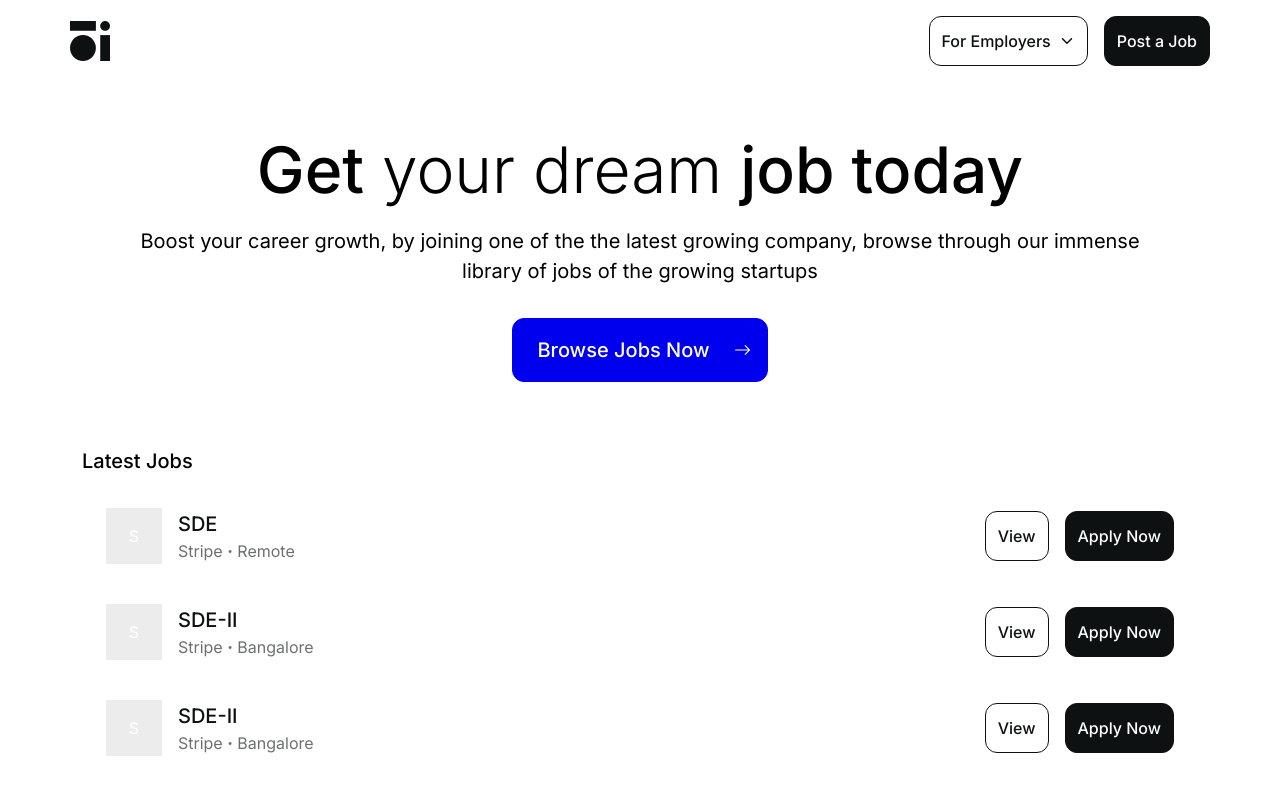
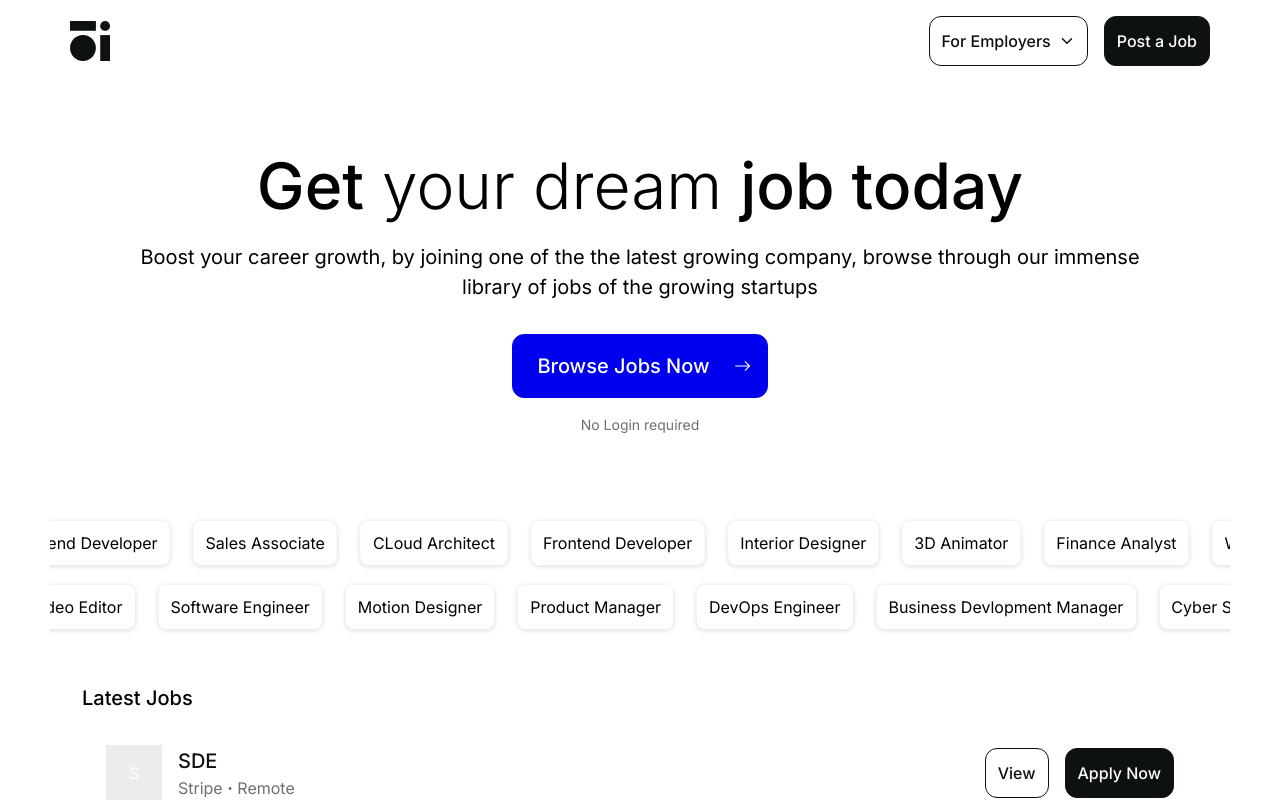
Before and after one commit to jobfinder456/Frontend, a Next.js app: page / in a window 1280 px wide. Shown: the top 800 px of the page. Built offline with nearby package versions, Linux system fonts and the light colour scheme.

Commit message:
slider added

```diff
--- a/src/app/page.js
+++ b/src/app/page.js
@@ -1,10 +1,10 @@
 import Navbar from "@/components/Navbar";
 import JobCard from "@/components/JobCard";
-import Link from 'next/link'
+import Link from "next/link";
 import { BsArrowRight } from "react-icons/bs";
+import Marquee from "@/components/Marquee";
 
 export default function Home() {
-
   const latestPosts = [
     {
       id: 56,
@@ -12,7 +12,7 @@ export default function Home() {
       company_name: "Stripe",
       remote: true,
       loc: "Bangalore",
-      logo_url: ''
+      logo_url: "",
     },
     {
       id: 58,
@@ -20,7 +20,7 @@ export default function Home() {
       company_name: "Stripe",
       remote: false,
       work_loc: "Bangalore",
-      logo_url: ''
+      logo_url: "",
     },
     {
       id: 58,
@@ -28,55 +28,59 @@ export default function Home() {
       company_name: "Stripe",
       remote: false,
       work_loc: "Bangalore",
-      logo_url: ''
-    }
-  ]
-
+      logo_url: "",
+    },
+  ];
 
   return (
-    <div className="max-w-[73.75rem] mx-auto flex flex-col items-center justify-center gap-[2rem]">
-
+    <div className="max-w-[73.75rem] mx-auto flex flex-col items-center justify-center gap-[2rem] overflow-x-hidden">
       <Navbar />
 
-      <div className="w-[100%] text-center flex flex-col items-center justify-center gap-[1rem] p-[1rem]">
+      <div className="w-[100%] text-center flex flex-col items-center justify-center gap-[1rem] p-[1rem] mt-[1rem]">
+        <h1 className="text-[2.5rem] md:text-[4rem] font-light leading-tight">
+          <span className="font-medium">Get</span> your dream{" "}
+          <span className="font-medium">job today</span>
+        </h1>
 
-        <h1 className="text-[2.5rem] md:text-[4rem] font-light leading-tight"><span className="font-medium">Get</span> your dream <span className="font-medium">job today</span></h1>
+        <h3 className="md:px-[4rem] text-[14px] md:text-[20px] ">
+          Boost your career growth, by joining one of the the latest growing
+          company, browse through our immense library of jobs of the growing
+          startups{" "}
+        </h3>
 
-        <h3 className="md:px-[4rem] text-[14px] md:text-[20px] ">Boost your career growth, by joining one of the the latest growing company, browse through our immense library of jobs of the growing startups </h3>
-
-        <div  className="w-[12rem] md:w-[16rem] browse-button ease-in-out flex items-center justify-center gap-[1rem] mt-[1rem] text-[16px] md:text-[20px] p-[12px] md:p-[16px] button-primary bg-accent-blue-1 border-accent-blue-1 active:w-[80%] focus:w-[80%]"
+        <div
+          className="w-[12rem] md:w-[16rem] browse-button ease-in-out flex items-center justify-center gap-[0.5rem] md:gap-[1rem] mt-[1rem] text-[16px] md:text-[20px] p-[12px] md:p-[16px] button-primary bg-accent-blue-1 border-accent-blue-1 active:w-[80%] focus:w-[80%]"
           style={{
-                transition: 'width 2s ease',
-              }}>
-
-          <Link href={'/search'} className="w-[100%]">Browse Jobs Now </Link>
+            transition: "width 2s ease",
+          }}
+        >
+          <Link href={"/search"} className="w-[100%]">
+            Browse Jobs Now{" "}
+          </Link>
 
           <BsArrowRight />
-
+        </div>
+        <p className="text-base-2 text-[14px]">No Login required</p>
       </div>
 
-
-      </div>
+      <Marquee></Marquee>
 
       <div className="w-[100%] max-w-[73.75rem] px-[0.5rem] md:px-[2rem] mx-auto flex flex-col items-start justify-start gap-[1rem] p-[1rem]">
-
         <h2 className="text-[20px] md:text-[20px] font-medium">Latest Jobs</h2>
 
         <div className="w-[100%] flex flex-col justify-center items-center gap-[0.5rem]">
-
           {latestPosts.map((job) => (
-          <JobCard  key={job.id}
+            <JobCard
+              key={job.id}
               id={job.id}
               jobTitle={job.job_title}
               companyName={job.company_name}
               isRemote={job.remote}
-                    loc={job.work_loc} />
+              loc={job.work_loc}
+            />
           ))}
-
         </div>
-
       </div>
-
     </div>
   );
 }
--- /dev/null
+++ b/src/components/Marquee.jsx
@@ -0,0 +1,79 @@
+import Link from "next/link";
+import React from "react";
+
+function Marquee() {
+
+  return (
+    <div className="flex flex-col gap-[0.1rem] md:gap-[0.5rem] mt-[2rem]">
+    <div class="w-[100%] relative flex overflow-x-hidden text-[14px] md:text-[16px]">
+      <div class="py-[16px] animate-marquee whitespace-nowrap">
+        <Link href={'/'} class="mx-2 md:mx-3 rounded-[8px] p-[12px] bg-white shadow-[0_1px_5px_1px_rgba(0,0,0,0.12)]">Data Scientist</Link>
+        <Link href={'/'} class="mx-2 md:mx-3 rounded-[8px] p-[12px] bg-white shadow-[0_1px_5px_1px_rgba(0,0,0,0.12)]">UX Engineer</Link>
+        <Link href={'/'} class="mx-2 md:mx-3 rounded-[8px] p-[12px] bg-white shadow-[0_1px_5px_1px_rgba(0,0,0,0.12)]">Digital Marketer</Link>
+        <Link href={'/'} class="mx-2 md:mx-3 rounded-[8px] p-[12px] bg-white shadow-[0_1px_5px_1px_rgba(0,0,0,0.12)]">UI/UX Designer</Link>
+        <Link href={'/'} class="mx-2 md:mx-3 rounded-[8px] p-[12px] bg-white shadow-[0_1px_5px_1px_rgba(0,0,0,0.12)]">Backend Developer</Link>
+        <Link href={'/'} class="mx-2 md:mx-3 rounded-[8px] p-[12px] bg-white shadow-[0_1px_5px_1px_rgba(0,0,0,0.12)]">Sales Associate</Link>
+        <Link href={'/'} class="mx-2 md:mx-3 rounded-[8px] p-[12px] bg-white shadow-[0_1px_5px_1px_rgba(0,0,0,0.12)]">CLoud Architect</Link>
+        <Link href={'/'} class="mx-2 md:mx-3 rounded-[8px] p-[12px] bg-white shadow-[0_1px_5px_1px_rgba(0,0,0,0.12)]">Frontend Developer</Link>
+        <Link href={'/'} class="mx-2 md:mx-3 rounded-[8px] p-[12px] bg-white shadow-[0_1px_5px_1px_rgba(0,0,0,0.12)]">Interior Designer</Link>
+        <Link href={'/'} class="mx-2 md:mx-3 rounded-[8px] p-[12px] bg-white shadow-[0_1px_5px_1px_rgba(0,0,0,0.12)]">3D Animator</Link>
+        <Link href={'/'} class="mx-2 md:mx-3 rounded-[8px] p-[12px] bg-white shadow-[0_1px_5px_1px_rgba(0,0,0,0.12)]">Finance Analyst</Link>
+        <Link href={'/'} class="mx-2 md:mx-3 rounded-[8px] p-[12px] bg-white shadow-[0_1px_5px_1px_rgba(0,0,0,0.12)]">Web3 Engineer</Link>
+
+      </div>
+
+      <div class="absolute top-0 py-[16px] animate-marquee2 whitespace-nowrap">
+      <Link href={'/'} class="mx-2 md:mx-3 rounded-[8px] p-[12px] bg-white shadow-[0_1px_5px_1px_rgba(0,0,0,0.12)]">Data Scientist</Link>
+        <Link href={'/'} class="mx-2 md:mx-3 rounded-[8px] p-[12px] bg-white shadow-[0_1px_5px_1px_rgba(0,0,0,0.12)]">UX Engineer</Link>
+        <Link href={'/'} class="mx-2 md:mx-3 rounded-[8px] p-[12px] bg-white shadow-[0_1px_5px_1px_rgba(0,0,0,0.12)]">Digital Marketer</Link>
+        <Link href={'/'} class="mx-2 md:mx-3 rounded-[8px] p-[12px] bg-white shadow-[0_1px_5px_1px_rgba(0,0,0,0.12)]">UI/UX Designer</Link>
+        <Link href={'/'} class="mx-2 md:mx-3 rounded-[8px] p-[12px] bg-white shadow-[0_1px_5px_1px_rgba(0,0,0,0.12)]">Backend Developer</Link>
+        <Link href={'/'} class="mx-2 md:mx-3 rounded-[8px] p-[12px] bg-white shadow-[0_1px_5px_1px_rgba(0,0,0,0.12)]">Sales Associate</Link>
+        <Link href={'/'} class="mx-2 md:mx-3 rounded-[8px] p-[12px] bg-white shadow-[0_1px_5px_1px_rgba(0,0,0,0.12)]">CLoud Architect</Link>
+        <Link href={'/'} class="mx-2 md:mx-3 rounded-[8px] p-[12px] bg-white shadow-[0_1px_5px_1px_rgba(0,0,0,0.12)]">Frontend Developer</Link>
+        <Link href={'/'} class="mx-2 md:mx-3 rounded-[8px] p-[12px] bg-white shadow-[0_1px_5px_1px_rgba(0,0,0,0.12)]">Interior Designer</Link>
+        <Link href={'/'} class="mx-2 md:mx-3 rounded-[8px] p-[12px] bg-white shadow-[0_1px_5px_1px_rgba(0,0,0,0.12)]">3D Animator</Link>
+        <Link href={'/'} class="mx-2 md:mx-3 rounded-[8px] p-[12px] bg-white shadow-[0_1px_5px_1px_rgba(0,0,0,0.12)]">Finance Analyst</Link>
+        <Link href={'/'} class="mx-2 md:mx-3 rounded-[8px] p-[12px] bg-white shadow-[0_1px_5px_1px_rgba(0,0,0,0.12)]">Web3 Engineer</Link>
+  </div>
+
+    </div>
+
+    <div class="w-[100%] relative flex overflow-x-hidden text-[14px] md:text-[16px]">
+      <div class="py-[16px] animate-marquee3 whitespace-nowrap">
+        <Link href={'/'} class="mx-2 md:mx-3 rounded-[8px] p-[12px] bg-white shadow-[0_1px_5px_1px_rgba(0,0,0,0.12)]">Customer Service Manager</Link>
+        <Link href={'/'} class="mx-2 md:mx-3 rounded-[8px] p-[12px] bg-white shadow-[0_1px_5px_1px_rgba(0,0,0,0.12)]">FullStack Engineer</Link>
+        <Link href={'/'} class="mx-2 md:mx-3 rounded-[8px] p-[12px] bg-white shadow-[0_1px_5px_1px_rgba(0,0,0,0.12)]">Video Editor</Link>
+        <Link href={'/'} class="mx-2 md:mx-3 rounded-[8px] p-[12px] bg-white shadow-[0_1px_5px_1px_rgba(0,0,0,0.12)]">Software Engineer</Link>
+        <Link href={'/'} class="mx-2 md:mx-3 rounded-[8px] p-[12px] bg-white shadow-[0_1px_5px_1px_rgba(0,0,0,0.12)]">Motion Designer</Link>
+        <Link href={'/'} class="mx-2 md:mx-3 rounded-[8px] p-[12px] bg-white shadow-[0_1px_5px_1px_rgba(0,0,0,0.12)]">Product Manager</Link>
+        <Link href={'/'} class="mx-2 md:mx-3 rounded-[8px] p-[12px] bg-white shadow-[0_1px_5px_1px_rgba(0,0,0,0.12)]">DevOps Engineer</Link>
+        <Link href={'/'} class="mx-2 md:mx-3 rounded-[8px] p-[12px] bg-white shadow-[0_1px_5px_1px_rgba(0,0,0,0.12)]">Business Devlopment Manager</Link>
+        <Link href={'/'} class="mx-2 md:mx-3 rounded-[8px] p-[12px] bg-white shadow-[0_1px_5px_1px_rgba(0,0,0,0.12)]">Cyber Security Engineer</Link>
+        <Link href={'/'} class="mx-2 md:mx-3 rounded-[8px] p-[12px] bg-white shadow-[0_1px_5px_1px_rgba(0,0,0,0.12)]">Consultant</Link>
+        <Link href={'/'} class="mx-2 md:mx-3 rounded-[8px] p-[12px] bg-white shadow-[0_1px_5px_1px_rgba(0,0,0,0.12)]">Product Designer</Link>
+        <Link href={'/'} class="mx-2 md:mx-3 rounded-[8px] p-[12px] bg-white shadow-[0_1px_5px_1px_rgba(0,0,0,0.12)]">Human Resource Manager</Link>
+      </div>
+
+      <div class="absolute top-0 py-[16px] animate-marquee4 whitespace-nowrap">
+      <Link href={'/'} class="mx-2 md:mx-3 rounded-[8px] p-[12px] bg-white shadow-[0_1px_5px_1px_rgba(0,0,0,0.12)]">Customer Service Manager</Link>
+        <Link href={'/'} class="mx-2 md:mx-3 rounded-[8px] p-[12px] bg-white shadow-[0_1px_5px_1px_rgba(0,0,0,0.12)]">FullStack Engineer</Link>
+        <Link href={'/'} class="mx-2 md:mx-3 rounded-[8px] p-[12px] bg-white shadow-[0_1px_5px_1px_rgba(0,0,0,0.12)]">Video Editor</Link>
+        <Link href={'/'} class="mx-2 md:mx-3 rounded-[8px] p-[12px] bg-white shadow-[0_1px_5px_1px_rgba(0,0,0,0.12)]">Software Engineer</Link>
+        <Link href={'/'} class="mx-2 md:mx-3 rounded-[8px] p-[12px] bg-white shadow-[0_1px_5px_1px_rgba(0,0,0,0.12)]">Motion Designer</Link>
+        <Link href={'/'} class="mx-2 md:mx-3 rounded-[8px] p-[12px] bg-white shadow-[0_1px_5px_1px_rgba(0,0,0,0.12)]">Product Manager</Link>
+        <Link href={'/'} class="mx-2 md:mx-3 rounded-[8px] p-[12px] bg-white shadow-[0_1px_5px_1px_rgba(0,0,0,0.12)]">DevOps Engineer</Link>
+        <Link href={'/'} class="mx-2 md:mx-3 rounded-[8px] p-[12px] bg-white shadow-[0_1px_5px_1px_rgba(0,0,0,0.12)]">Business Devlopment Manager</Link>
+        <Link href={'/'} class="mx-2 md:mx-3 rounded-[8px] p-[12px] bg-white shadow-[0_1px_5px_1px_rgba(0,0,0,0.12)]">Cyber Security Engineer</Link>
+        <Link href={'/'} class="mx-2 md:mx-3 rounded-[8px] p-[12px] bg-white shadow-[0_1px_5px_1px_rgba(0,0,0,0.12)]">Consultant</Link>
+        <Link href={'/'} class="mx-2 md:mx-3 rounded-[8px] p-[12px] bg-white shadow-[0_1px_5px_1px_rgba(0,0,0,0.12)]">Product Designer</Link>
+        <Link href={'/'} class="mx-2 md:mx-3 rounded-[8px] p-[12px] bg-white shadow-[0_1px_5px_1px_rgba(0,0,0,0.12)]">Human Resource Manager</Link>
+  </div>
+
+
+    </div>
+    </div>
+  );
+}
+
+export default Marquee;
--- a/tailwind.config.js
+++ b/tailwind.config.js
@@ -13,6 +13,23 @@ module.exports = {
           "conic-gradient(from 180deg at 50% 50%, var(--tw-gradient-stops))",
       },
     },
+      animation: {
+        marquee: 'marquee 120s linear infinite',
+        marquee2: 'marquee2 120s linear infinite',
+        marquee3: 'marquee 120s linear reverse infinite',
+        marquee4: 'marquee2 120s linear reverse infinite',
+      },
+      keyframes: {
+        marquee: {
+          '0%': { transform: 'translateX(0%)' },
+          '100%': { transform: 'translateX(-100%)' },
+        },
+        marquee2: {
+          '0%': { transform: 'translateX(100%)' },
+          '100%': { transform: 'translateX(0%)' },
+        },
+      },
+
     colors: {
       'white': '#ffffff',
       'base-1': '#0e1111',
```
Also changed, not shown: robots.txt (added), 1 other file (tests, documents, lock files or other folders). Lines whose indentation alone changed are shown as unchanged.
